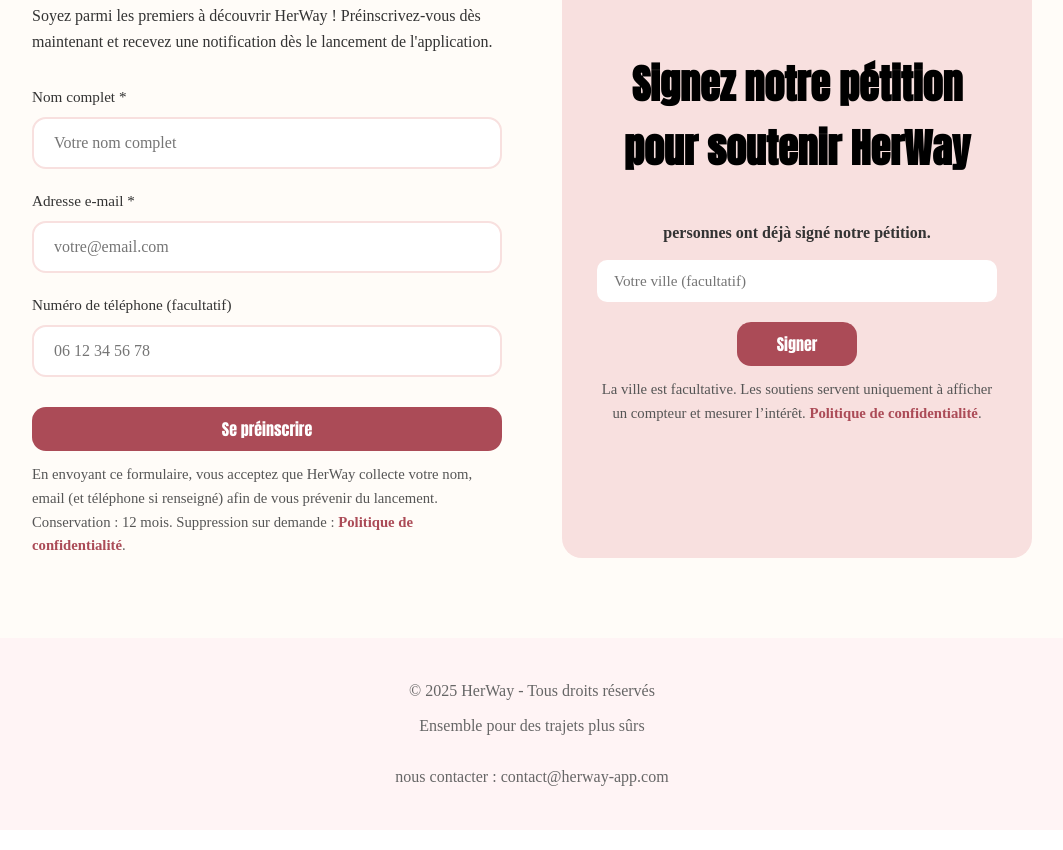
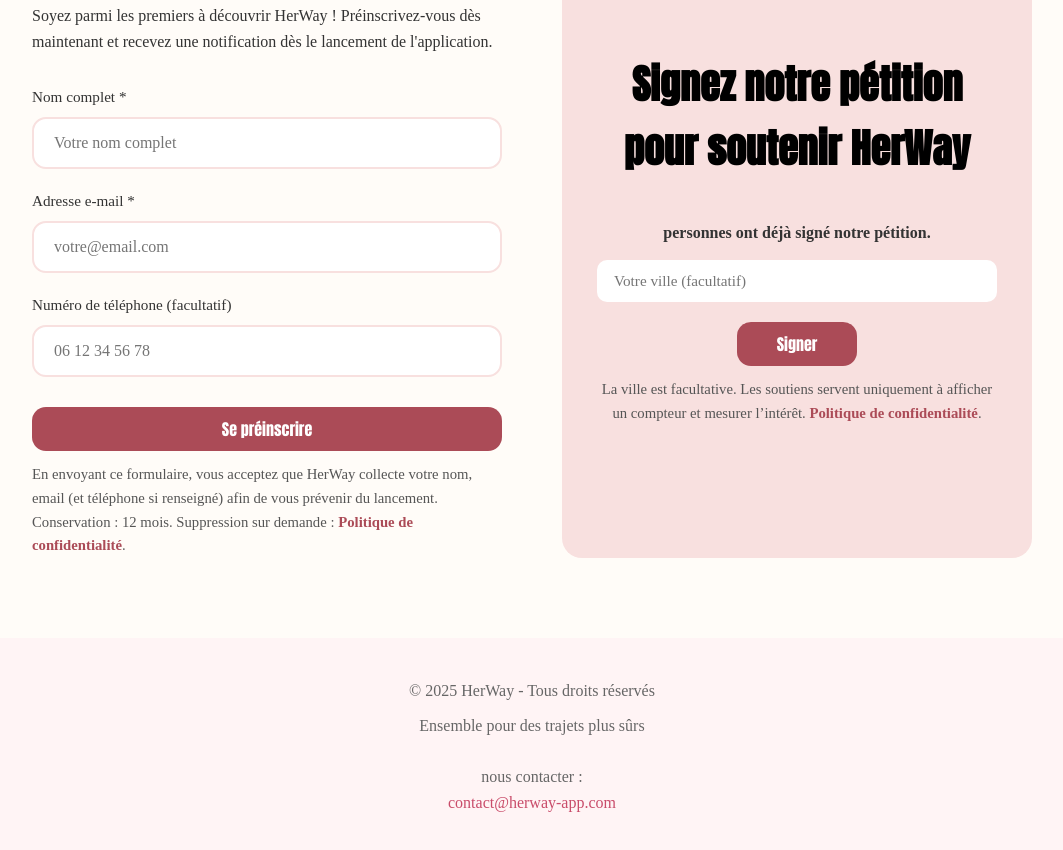
Before and after one commit to Topio34/HerWay, a plain HTML site: page index.html in a window 1280 px wide. Shown: the part 3995-4845 px from the top of the page, without its empty margins (108-1171 px from the left). Drawn offline with Linux system fonts and the light colour scheme; no server answers; a web font is replaced by a local one.

Commit message:
Update index.html

```diff
--- a/index.html
+++ b/index.html
@@ -297,7 +297,7 @@
     <footer>
         <p>&copy; 2025 HerWay - Tous droits réservés</p>
         <p style="margin-top: 10px;">Ensemble pour des trajets plus sûrs</p><br>
-        <p>nous contacter : contact@herway-app.com</p>
+        <p>nous contacter :</p><p href="contact@herway-app.com"class="social">contact@herway-app.com</p>
     </footer>
 
     <!-- ✅ Firebase (Étape 2) : à placer avant script.js -->
```
